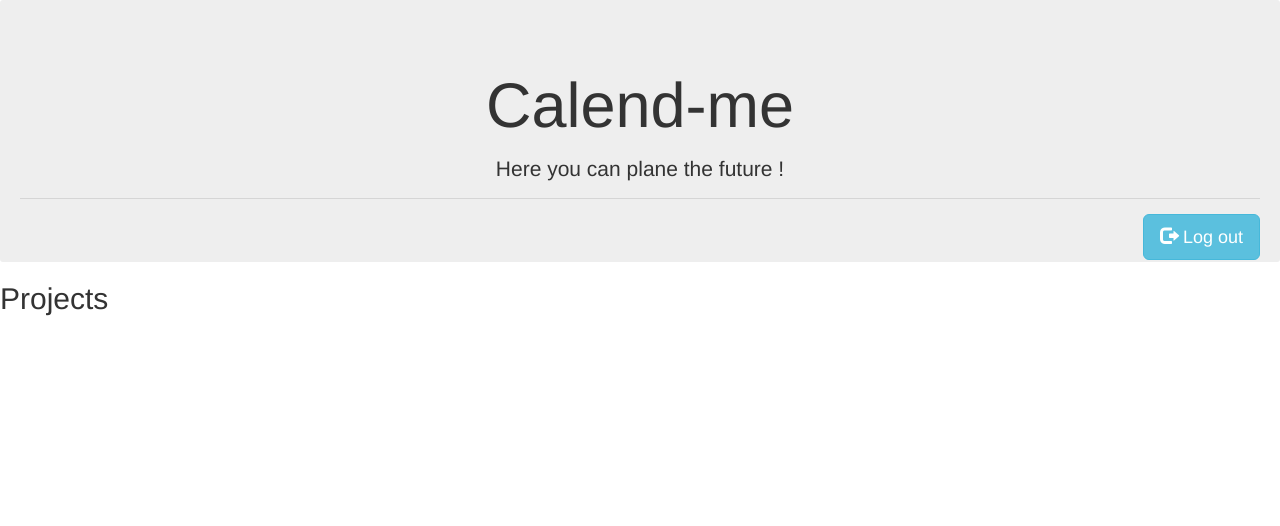
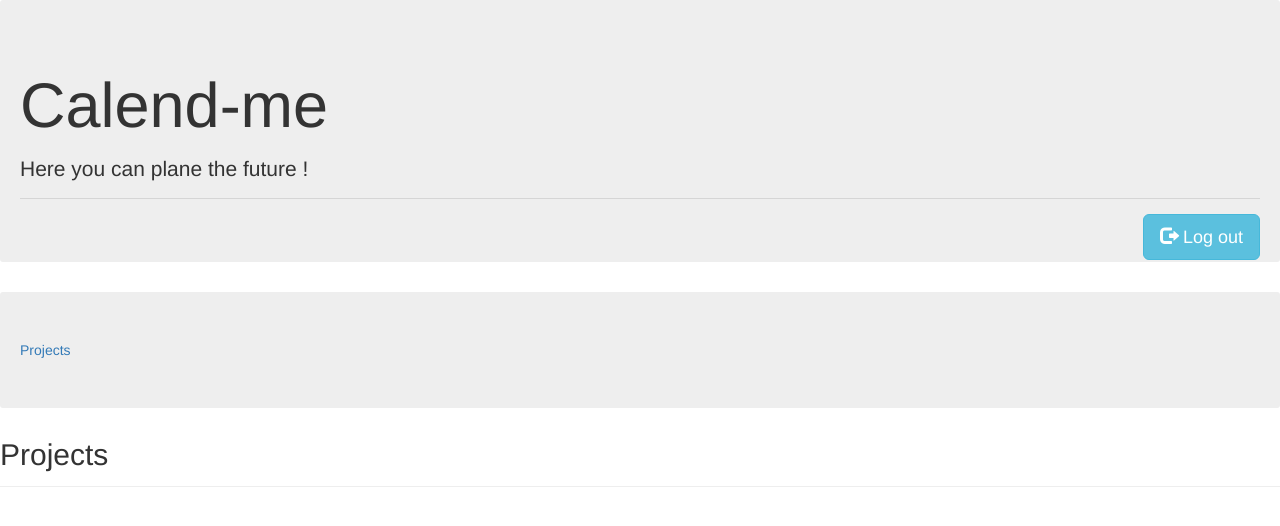
Before and after one commit to Emilie-Thome/Projet_Application_Web, a Django app: page /taskmanager/projects in a window 1280 px wide. Shown: the top 526 px of the page. Run offline with Django 3.2, Linux system fonts and the light colour scheme; the visitor is signed in with stand-in values (Sample User, id 1); data that the repository does not hold is empty; some libraries are stand-ins or nearby versions.

Commit message:
-path clickable done

```diff
--- a/projet_application_web/taskmanager/templates/taskmanager/projects.html
+++ b/projet_application_web/taskmanager/templates/taskmanager/projects.html
@@ -1,4 +1,8 @@
 {% extends "base.html" %}
+
+{% block path %}
+<a href="#">Projects</a>
+{% endblock %}
 
 {% block content %}
 <h2>Projects</h2>
--- a/projet_application_web/templates/base.html
+++ b/projet_application_web/templates/base.html
@@ -20,24 +20,28 @@
 
 
 <header>
-  <div class="jumbotron text-center mb-4 ">
+  <div class="jumbotron ">
 
     <!-- Header -->
     {% block header %}
-      <h1 class="display-1">Calend-me</h1>
-      <p class="lead">Here you can plane the future !</p>
-      <hr class="my-4">
+    <h1 class="display-1">Calend-me</h1>
+    <p class="lead">Here you can plane the future !</p>
+    <hr class="my-4">
     {% endblock %}
 
     <!-- User Band -->
     {% block user_band %}
-      <a href="/accounts/logout/" class="btn btn-info btn-lg" style="float: right;">
-        <span class="glyphicon glyphicon-log-out"></span> Log out
-      </a>
+    <a href="/accounts/logout/" class="btn btn-info btn-lg" style="float: right" role="button">
+      <span class="glyphicon glyphicon-log-out"></span> Log out
+    </a>
     {% endblock %}
   </div>
 </header>
 
+<!-- Path -->
+<section class="jumbotron" id="path">
+  {% block path %}{% endblock %}
+</section>
 
 
 <!-- Page Content -->
@@ -48,6 +52,7 @@
 <!-- Footer -->
 <footer>
   {% block footer %}
+  <hr class="my-4">
   {% endblock %}
 </footer>
 
```
Also changed, not shown: projet_application_web/taskmanager/templates/taskmanager/project.html (+8 -1 lines), projet_application_web/taskmanager/templates/taskmanager/task.html (+9 -1 lines). Lines whose indentation alone changed are shown as unchanged.
